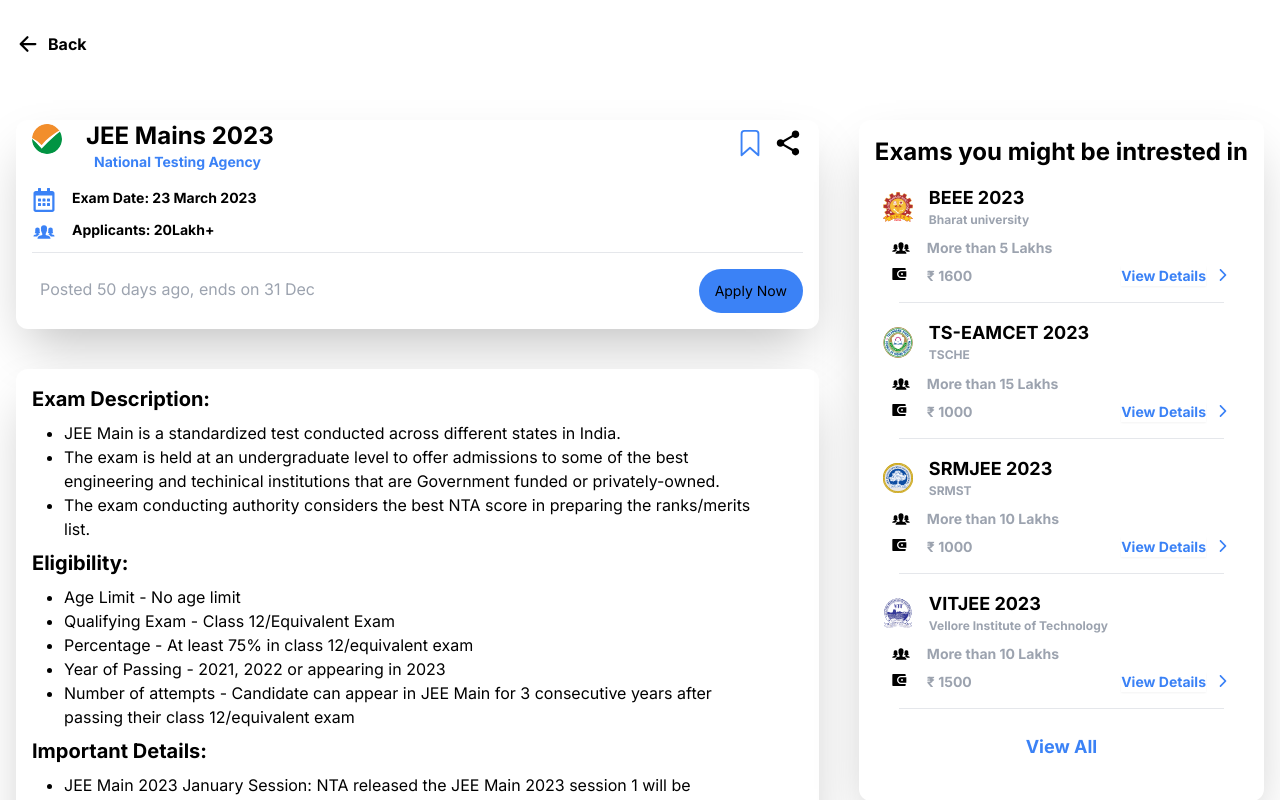
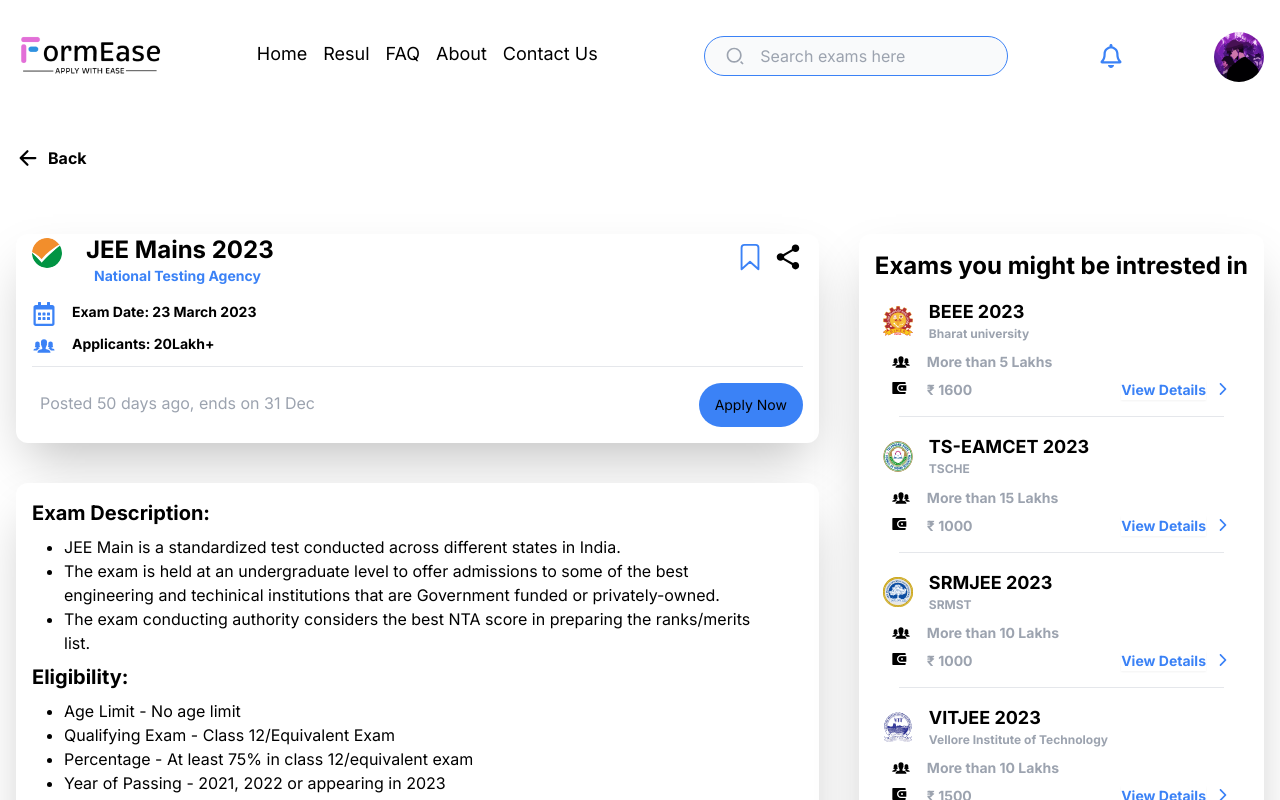
Before and after one commit to allworkdone/intellifill-page, a Next.js app: page / in a window 1280 px wide. Shown: the top 800 px of the page. Built offline with nearby package versions, Linux system fonts and the light colour scheme; what @shrutibalasa/tailwind-grid-auto-fit would draw is missing.

Commit message:
Refactor NavBar component and update logo and menu styles

```diff
--- a/app/components/NavBar.js
+++ b/app/components/NavBar.js
@@ -6,50 +6,48 @@
 const NavBar = () => {
     return (
         <>
-            <header className='absolute z-50 justify-center w-full align-middle duration-300 bg-white left-1 top-1 navbar border-stroke'>
-                <div className='container relative max-w-[1400px] ml-20'>
-                    <div className='flex items-center justify-between ml-2'>
-                        <a href="/" className='block max-w-[145px] sm:max-w-[180px] m-8 mt-8 '>
-                            <Image
-                                src="/logo.png"
-                                alt='logo'
-                                className='block'
-                                height={300}
-                                width={300}
-                            />
-                        </a>
-                        <div className='relative justify-between hidden menu-wrapper lg:flex'>
-                            <nav className='fixed top-0 left-0 z-[999] flex h-screen w-full items-center justify-center bg-white bg-opacity-95 text-center backdrop-blur-sm dark:bg-black dark:bg-opacity-95 lg:static lg:h-auto lg:w-max lg:bg-transparent lg:backdrop-blur-none lg:dark:bg-transparent'>
-                                <ul className='items-center space-y-3 lg:flex lg:space-x-8 lg:space-y-0 xl:space-x-10'>
-                                    <li className='menu-item'><a href='/' className='inline-flex items-center text-lg font-medium text-black hover:text-primary dark:hover:text-primary lg:py-7'>Home</a></li>
-                                    <li><a href='/' className='inline-flex items-center text-lg font-medium text-black hover:text-primary dark:hover:text-primary lg:py-7'>Request</a></li>
-                                    <li><a href='/' className='inline-flex items-center text-lg font-medium text-black hover:text-primary dark:hover:text-primary lg:py-7'>FAQ</a></li>
-                                    <li><a href='/' className='inline-flex items-center text-lg font-medium text-black hover:text-primary dark:hover:text-primary lg:py-7'>About Us</a></li>
-                                    <li><a href='/' className='inline-flex items-center text-lg font-medium text-black hover:text-primary dark:hover:text-primary lg:py-7'>Contact Us</a></li>
-                                    <li className='border-black'>
-                                        <div className='flex justify-center px-2 py-1 text-gray-800 bg-white border border-blue-500 rounded-3xl focus:outline-none'>
-                                            <RiSearch2Line className='w-6 h-6' />
-                                            <input type="text" placeholder="Enter your text" className='px-2 ml-5 focus:outline-none' />
+            <header className="bg-white">
+                <div className="w-full max-w-screen-xl p-4 py-6 mx-auto lg:py-8">
+                    <div className='flex flex-row gap-6 justify-between'>
+                        <div logo>
+                            <Image src="/logo.png" alt="logo" width={150} height={50} />
                         </div>
+                        <div lists>
+                            <ul className="text-lg my-2 gap-4">
+                                <li className="inline-block mr-4">
+                                    <a href="#" >Home</a>
                                 </li>
-                                    <li>
-                                        <FaRegBell className='ml-5 text-blue-500 h-7 w-7' />
+                                <li className="inline-block mr-4">
+                                    <a href="#" >Resul</a>
                                 </li>
-                                    <li>
-                                        <Image
-                                            src={"/profile.jpg"}
-                                            alt='profile'
-                                            width={20}
-                                            height={20}
-                                            className='object-contain w-20 h-20 rounded-full over'
-
-                                        />
+                                <li className="inline-block mr-4">
+                                    <a href="#" >FAQ</a>
+                                </li>
+                                <li className="inline-block mr-4">
+                                    <a href="#" >About</a>
+                                </li>
+                                <li className="inline-block mr-4">
+                                    <a href="#" >Contact Us</a>
                                 </li>
                             </ul>
-                                <div>
-
                         </div>
-                            </nav>
+                        <div searchbar>
+                            <div className="flex items-center justify-center w-full h-10 pl-3 pr-2 my-1 text-gray-500 border rounded-full bg-gray-50 border-blue-500 focus:outline-none focus:border-blue-500">
+                                <button type="submit" className="inline-flex items-center justify-center w-10 h-10 text-gray-400 hover:bg-gray-100 focus:outline-none">
+                                    <RiSearch2Line className="w-5 h-5" />
+                                </button>
+                                <input type="search" name="search" placeholder="Search exams here" className="w-full pl-2 bg-transparent outline-none" />
+                            </div>
+                        </div>
+                        <div bell>
+                            <button className="flex justify-center my-3 gap-2">
+                                <FaRegBell className="text-2xl text-blue-500" />
+                            </button>
+                        </div>
+                        <div profile>
+                            <button className="flex justify-center gap-2 ">
+                                <Image src="/profile.png" alt="profile" width={50} height={50} className='rounded-full'/>
+                            </button>
                         </div>
                     </div>
                 </div>
--- a/app/page.js
+++ b/app/page.js
@@ -6,7 +6,7 @@
 export default function Home() {
   return (
     <>
-      {/* <NavBar /> */}
+      <NavBar />
       <Button />
       <Content />
       <Footer />
```
Also changed, not shown: public/profile.jpg (deleted), public/profile.png (added). Lines whose indentation alone changed are shown as unchanged.
